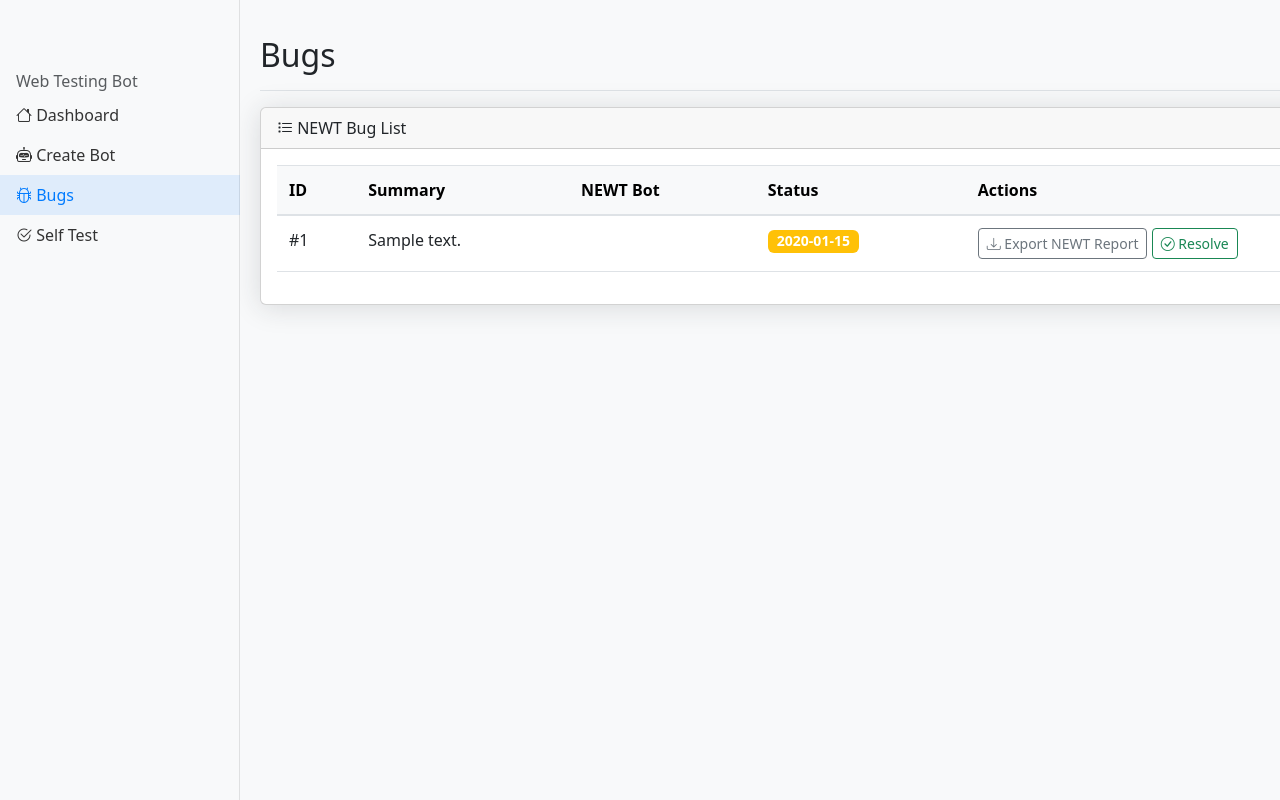
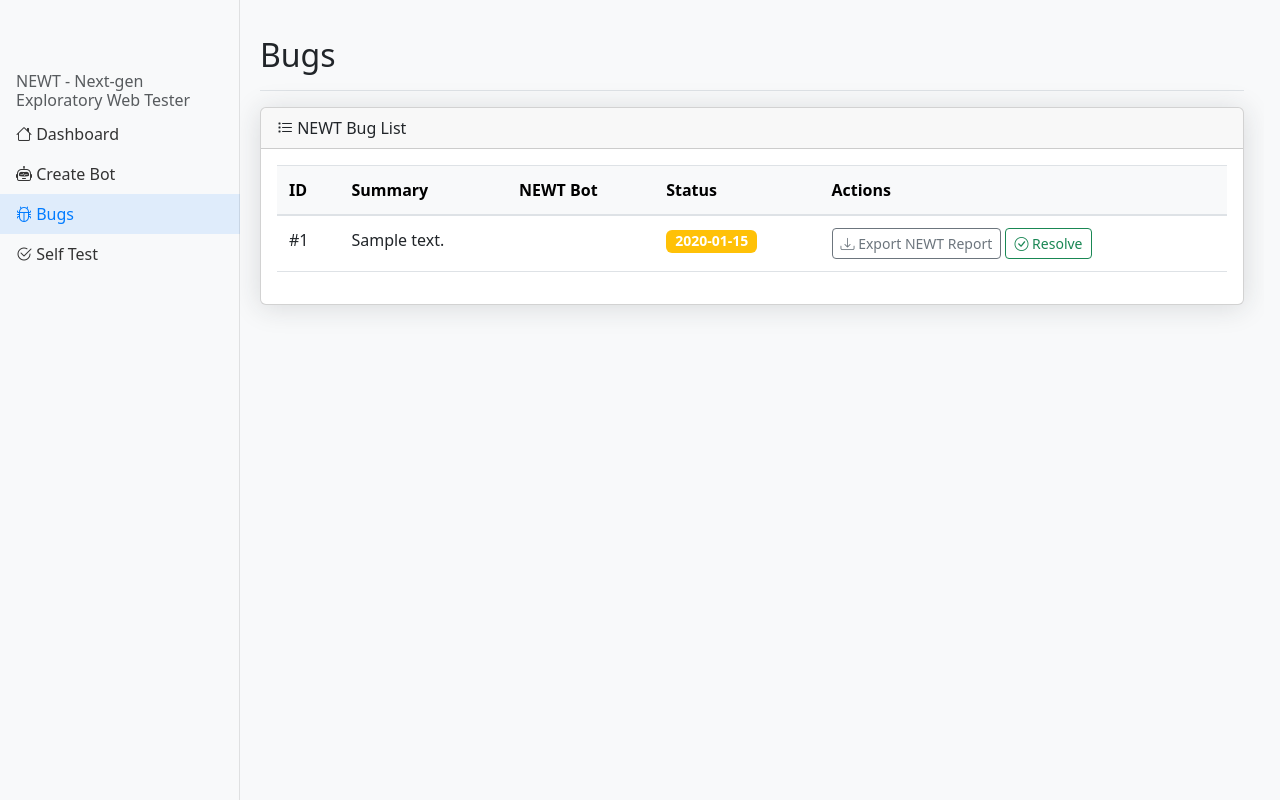
Before and after one commit to dmsweetser/NextgenExploratoryWebTester, a Flask app: page /bugs in a window 1280 px wide; the page is wider, and only the part inside the window is pictured. Run offline with Flask 3, Linux system fonts and the light colour scheme; tables that the repository leaves empty hold one stand-in row (values such as "Sample post").

Commit message:
Misc cleanup

```diff
--- a/static/css/style.css
+++ b/static/css/style.css
@@ -26,6 +26,7 @@ body {
     margin-left: 240px;
     padding: 20px;
     overflow-x: hidden;
+    width:80%;
 }
 
 @media (max-width: 767.98px) {
--- a/templates/bot.html
+++ b/templates/bot.html
@@ -14,7 +14,8 @@
             <nav class="col-md-2 d-none d-md-block bg-light sidebar">
                 <div class="sidebar-sticky">
                     <h6 class="sidebar-heading d-flex justify-content-between align-items-center px-3 mt-4 mb-1 text-muted">
-                        <span>Web Testing Bot</span>
+                        <span>NEWT - Next-gen Exploratory Web Tester</span>
+                        <br/>
                     </h6>
                     <ul class="nav flex-column">
                         <li class="nav-item">
--- a/templates/bugs.html
+++ b/templates/bugs.html
@@ -14,7 +14,8 @@
             <nav class="col-md-2 d-none d-md-block bg-light sidebar">
                 <div class="sidebar-sticky">
                     <h6 class="sidebar-heading d-flex justify-content-between align-items-center px-3 mt-4 mb-1 text-muted">
-                        <span>Web Testing Bot</span>
+                        <span>NEWT - Next-gen Exploratory Web Tester</span>
+                        <br/>
                     </h6>
                     <ul class="nav flex-column">
                         <li class="nav-item">
--- a/templates/create.html
+++ b/templates/create.html
@@ -14,7 +14,8 @@
             <nav class="col-md-2 d-none d-md-block bg-light sidebar">
                 <div class="sidebar-sticky">
                     <h6 class="sidebar-heading d-flex justify-content-between align-items-center px-3 mt-4 mb-1 text-muted">
-                        <span>Web Testing Bot</span>
+                        <span>NEWT - Next-gen Exploratory Web Tester</span>
+                        <br/>
                     </h6>
                     <ul class="nav flex-column">
                         <li class="nav-item">
--- a/templates/index.html
+++ b/templates/index.html
@@ -15,6 +15,7 @@
                 <div class="sidebar-sticky">
                     <h6 class="sidebar-heading d-flex justify-content-between align-items-center px-3 mt-4 mb-1 text-muted">
                         <span>NEWT - Next-gen Exploratory Web Tester</span>
+                        <br/>
                     </h6>
                     <ul class="nav flex-column">
                         <li class="nav-item">
```
Also changed, not shown: 2 other files.
